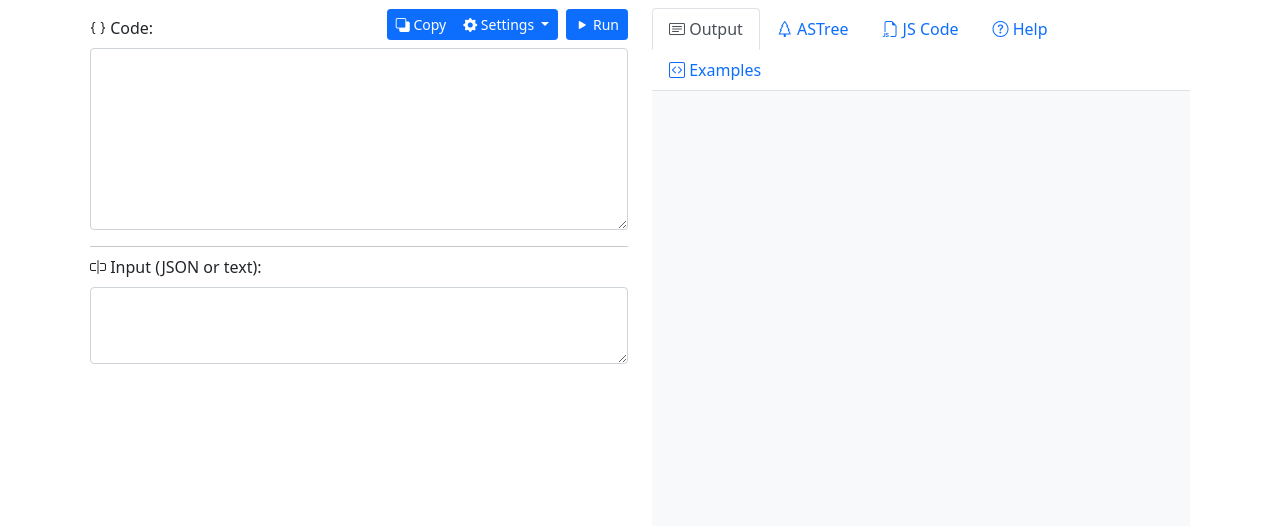
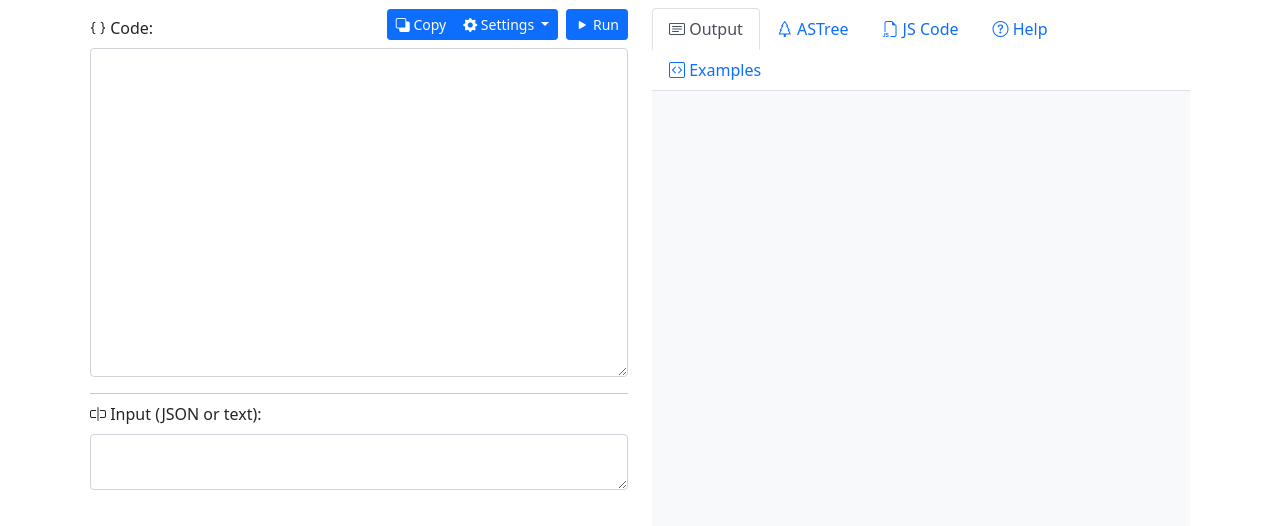
Before and after one commit to ismael-miguel/simply, a plain HTML site: page index.html in a window 1280 px wide. Drawn offline with nearby package versions, Linux system fonts and the light colour scheme.

Commit message:
Changed sizes of textareas

```diff
--- a/index.html
+++ b/index.html
@@ -72,7 +72,7 @@
 
 					<form action="javascript:void(0)" class="mt-2 g-3" id="form-code">
 						<div>
-							<textarea id="form-code-area" name="code" class="form-control" rows="8"></textarea>
+							<textarea id="form-code-area" name="code" class="form-control" rows="15"></textarea>
 						</div>
 
 						<hr class="mb-2">
@@ -82,7 +82,7 @@
 								<i class="bi bi-input-cursor"></i>
 								Input (JSON or text):
 							</label>
-							<textarea id="form-input-area" name="input" class="form-control" rows="3"></textarea>
+							<textarea id="form-input-area" name="input" class="form-control" rows="2"></textarea>
 						</div>
 					</form>
 				</div>
```
